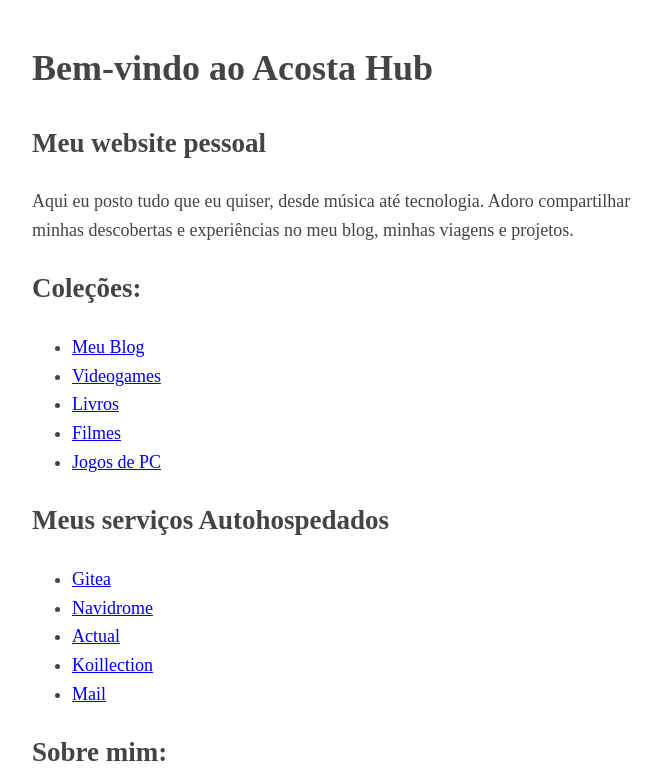
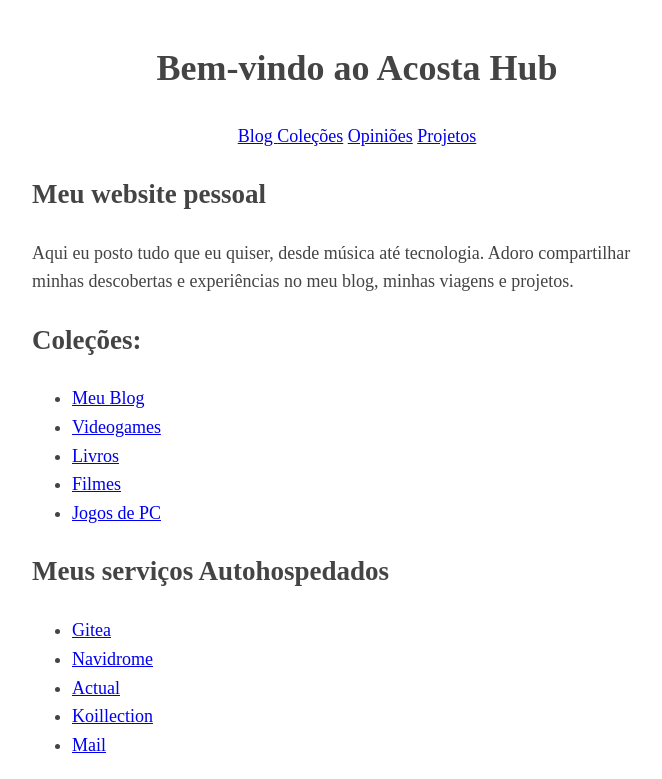
Before and after one commit to acostadanilo23/acostahub, a plain HTML site: page index.html in a window 1280 px wide. Shown: the top 779 px of the page, without its empty margins (283-945 px from the left). Drawn offline with Linux system fonts and the light colour scheme.

Commit message:
chore: pequenos fixes.

```diff
--- a/css/styles.css
+++ b/css/styles.css
@@ -6,3 +6,8 @@
   color: #444;
   padding: 0 10px;
 }
+
+header {
+  margin: 0 auto 20px auto;
+  text-align: center;
+}
--- a/index.html
+++ b/index.html
@@ -10,12 +10,21 @@
 
 <body>
 
-    <h1>Bem-vindo ao Acosta Hub</h1>
-    <h2>Meu website pessoal</h2>
+    <header>
+
+        <h1>Bem-vindo ao Acosta Hub</h1>
+
+
+        <a href="pages/blog/index.html"> Blog </a> <a href="pages/colecoes/index.html"> Coleções</a> <a
+            href="pages/opinioes/index.html"> Opiniões</a> <a href="pages/projetos/index.html"> Projetos</a>
+    </header>
 
 
 
-    <p>Aqui eu posto tudo que eu quiser, desde música até tecnologia. Adoro compartilhar minhas descobertas e experiências no meu blog, minhas viagens e projetos.</p>
+    <h2>Meu website pessoal</h2>
+
+    <p>Aqui eu posto tudo que eu quiser, desde música até tecnologia. Adoro compartilhar minhas descobertas e
+        experiências no meu blog, minhas viagens e projetos.</p>
 
     <h2>Coleções:</h2>
     <ul>
```
